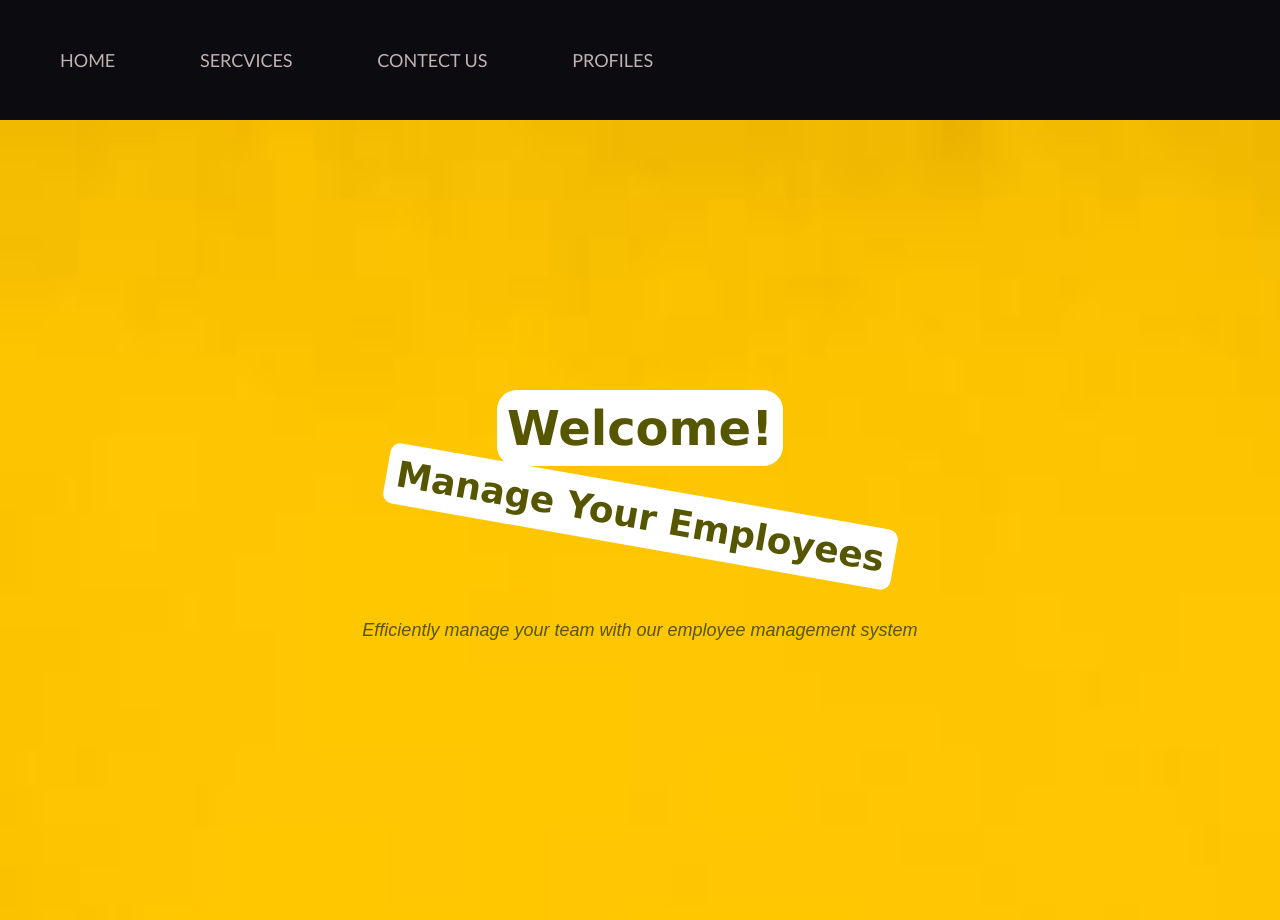
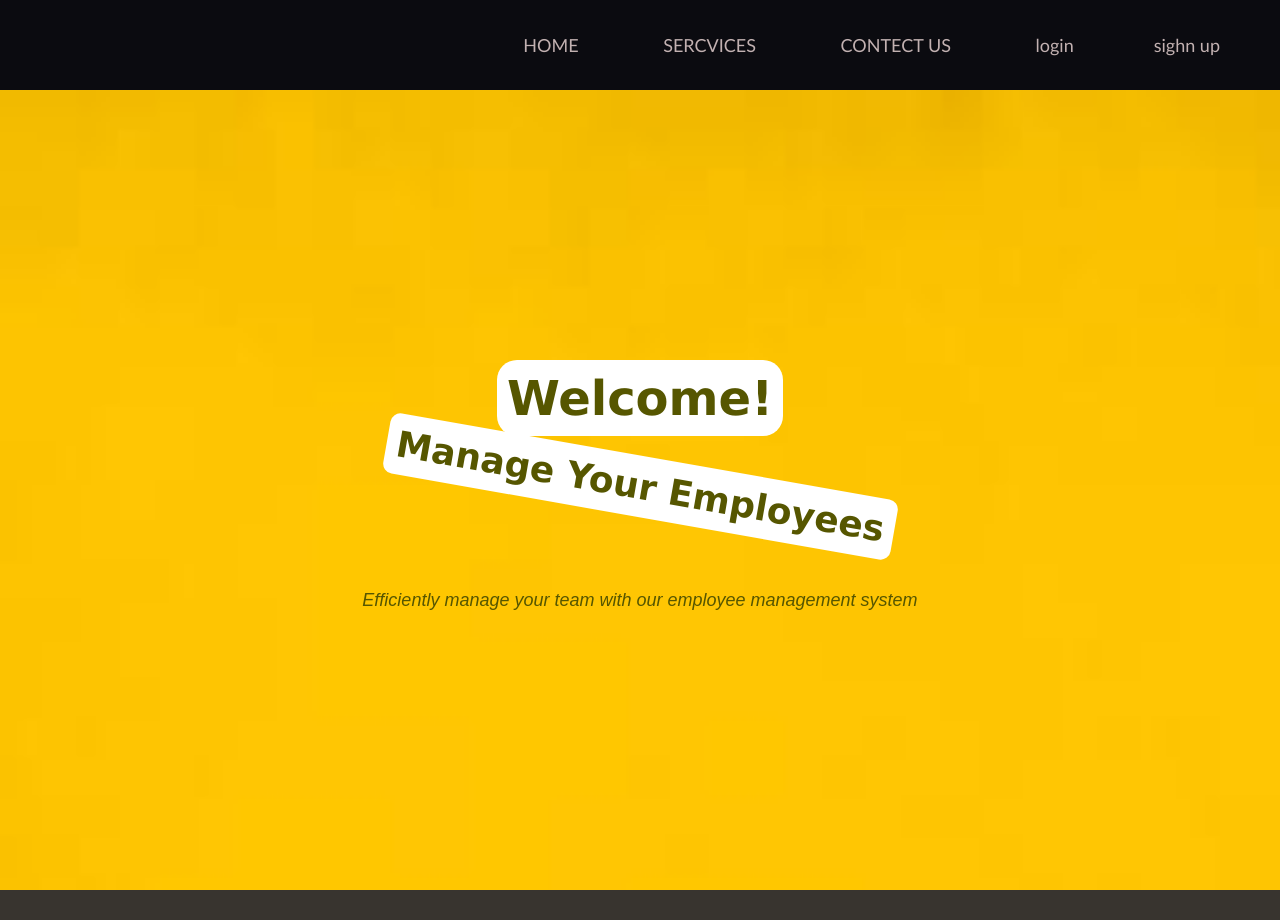
Before and after one commit to hakimsingh7453/Employee-Mangement, a React (Create React App) app: page / in a window 1280 px wide. After the commit the page ends 890 px from the top, so only its background shows below. Built offline with nearby package versions, Linux system fonts and the light colour scheme.

Commit message:
i have changed the border left to right

```diff
--- a/src/components/Navbar.js
+++ b/src/components/Navbar.js
@@ -9,7 +9,8 @@ function Navbar() {
           <a href="#">HOME </a>
           <a href="#">SERCVICES </a>
           <a href="#"> CONTECT US  </a>
-          <a href="#"> PROFILES</a>
+          <a href="#">login</a>
+          <a href="#">sighn up</a>
         </ul>
       </nav>
     </div>
--- a/src/components/style.css
+++ b/src/components/style.css
@@ -11,10 +11,10 @@ body {
 .name {
     background-color: rgb(11, 11, 16);
     display: flex;
-    justify-content: space-between;
+    justify-content: end;
     align-items: center;
     box-sizing: content-box;
-    height: 120px;
+    height: 90px;
     color: rgb(97, 97, 103);
     padding: 0 20px;
     font-weight: 50px;
```
